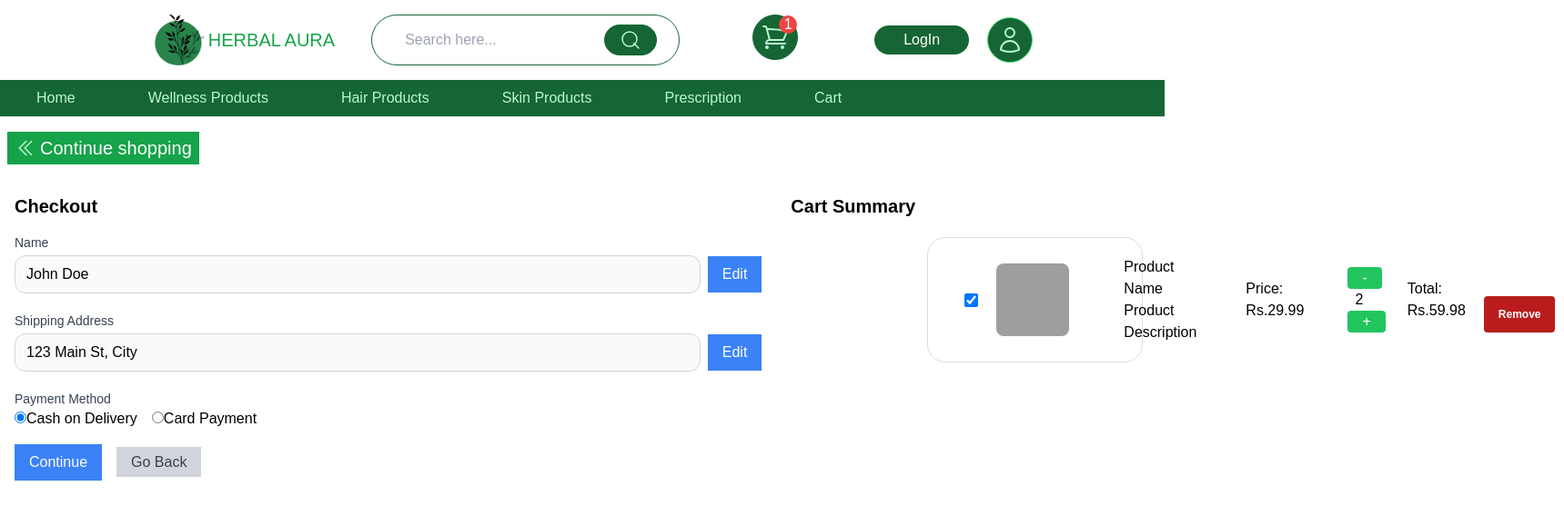
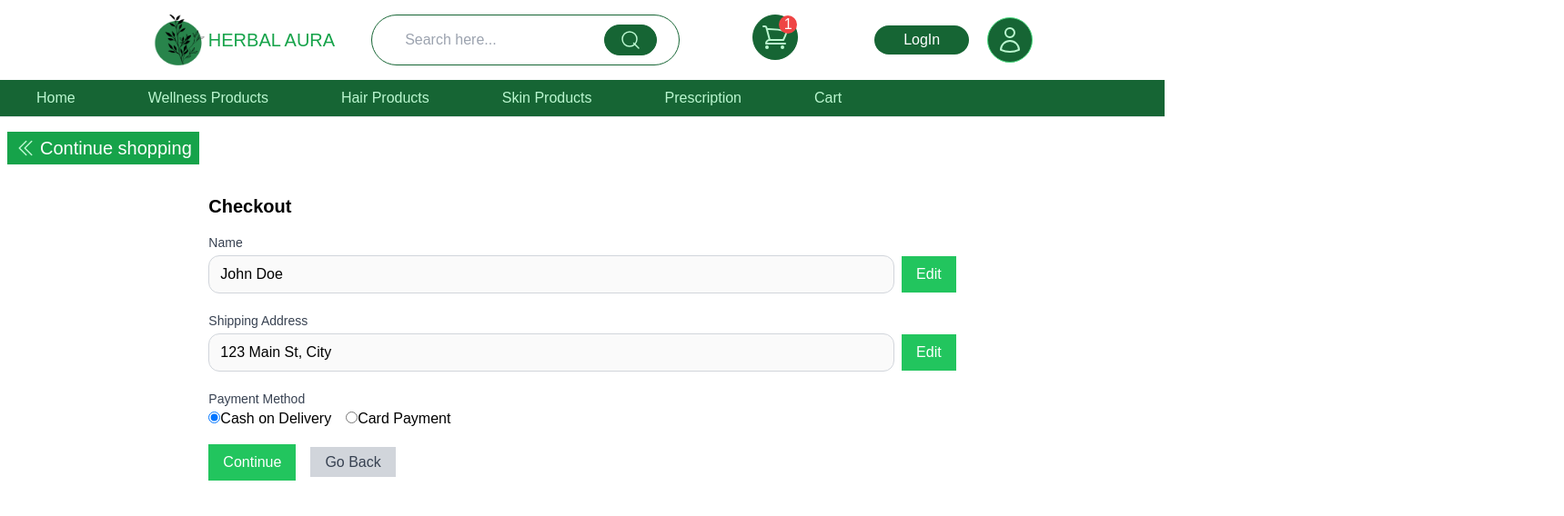
Before and after one commit to MIHIRI099/Herbal_Aura_website, a React (Vite) app in the folder client/: page /checkout in a window 1280 px wide. Shown: the top 568 px of the page at 91% size, 1719 px wide, since content can reach past the window. Built offline with nearby package versions, Linux system fonts and the light colour scheme; no server answers; grey boxes are pictures that could not be loaded.

Commit message:
ui_update

```diff
--- a/client/src/pages/CheckOutpage.jsx
+++ b/client/src/pages/CheckOutpage.jsx
@@ -2,7 +2,7 @@ import { useState } from 'react';
 import { Link } from 'react-router-dom';
 import Header from '../components/Header';
 import NavigationBar from '../components/NavigationBar';
-import CartTile from '../components/CartTile'; // Import your CartTile component
+// Import your CartTile component
 
 const CheckoutPage = () => {
   const [name, setName] = useState('John Doe'); // Replace with data from your database
@@ -32,7 +32,7 @@ const CheckoutPage = () => {
         </Link>
       </div>
 
-      <div className="flex">
+      <div className="flex justify-center">
         {/* Left Side */}
         <div className="w-2/3 p-4">
           <h1 className="text-xl font-semibold mb-4">Checkout</h1>
@@ -46,7 +46,7 @@ const CheckoutPage = () => {
                 className="border p-2 w-full"
                 disabled
               />
-              <button onClick={handleEditClick} className="ml-2 bg-blue-500 text-white px-4 py-2">
+              <button onClick={handleEditClick} className="ml-2 bg-green-500 text-white px-4 py-2">
                 Edit
               </button>
             </div>
@@ -61,7 +61,7 @@ const CheckoutPage = () => {
                 className="border p-2 w-full"
                 disabled
               />
-              <button onClick={handleEditClick} className="ml-2 bg-blue-500 text-white px-4 py-2">
+              <button onClick={handleEditClick} className="ml-2 bg-green-500 text-white px-4 py-2">
                 Edit
               </button>
             </div>
@@ -89,7 +89,7 @@ const CheckoutPage = () => {
               </label>
             </div>
           </div>
-          <button onClick={handleContinueClick} className="bg-blue-500 text-white px-4 py-2">
+          <button onClick={handleContinueClick} className="bg-green-500 text-white px-4 py-2">
             Continue
           </button>
           <Link to="/cart" className="bg-gray-300 text-gray-700 px-4 py-2 ml-4">
@@ -98,20 +98,7 @@ const CheckoutPage = () => {
         </div>
 
         {/* Right Side - Cart Summary */}
-        <div className="w-1/3 p-4">
-          <h2 className="text-xl font-semibold mb-4">Cart Summary</h2>
-          {/* Map through cart items and display CartTile component */}
-          {/* Replace the dummy data below with your actual cart items */}
-          <CartTile
-            image="url_to_image"
-            name="Product Name"
-            description="Product Description"
-            price={29.99}
-            quantity={2}
-            onRemove={() => console.log('Remove item')}
-          />
-          {/* Add more CartTile components for other cart items */}
-        </div>
+
       </div>
     </div>
   );
```
